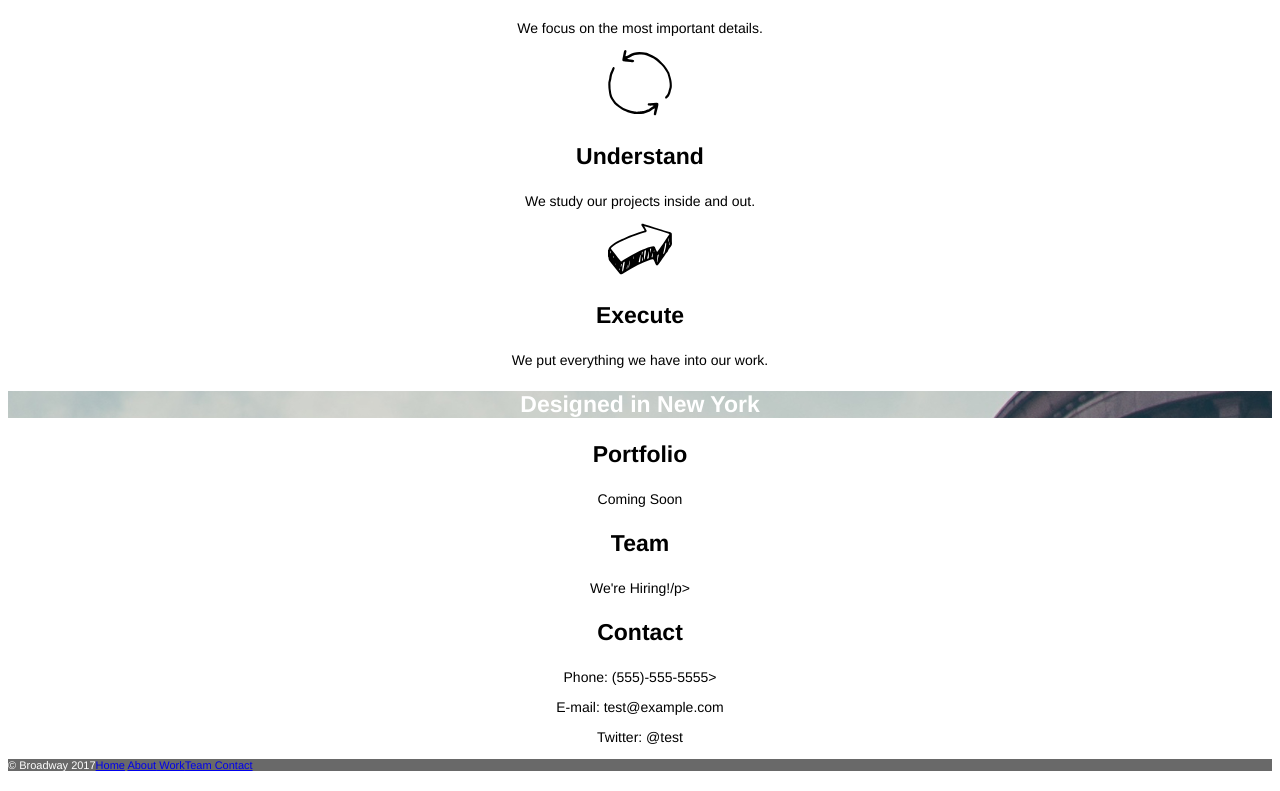
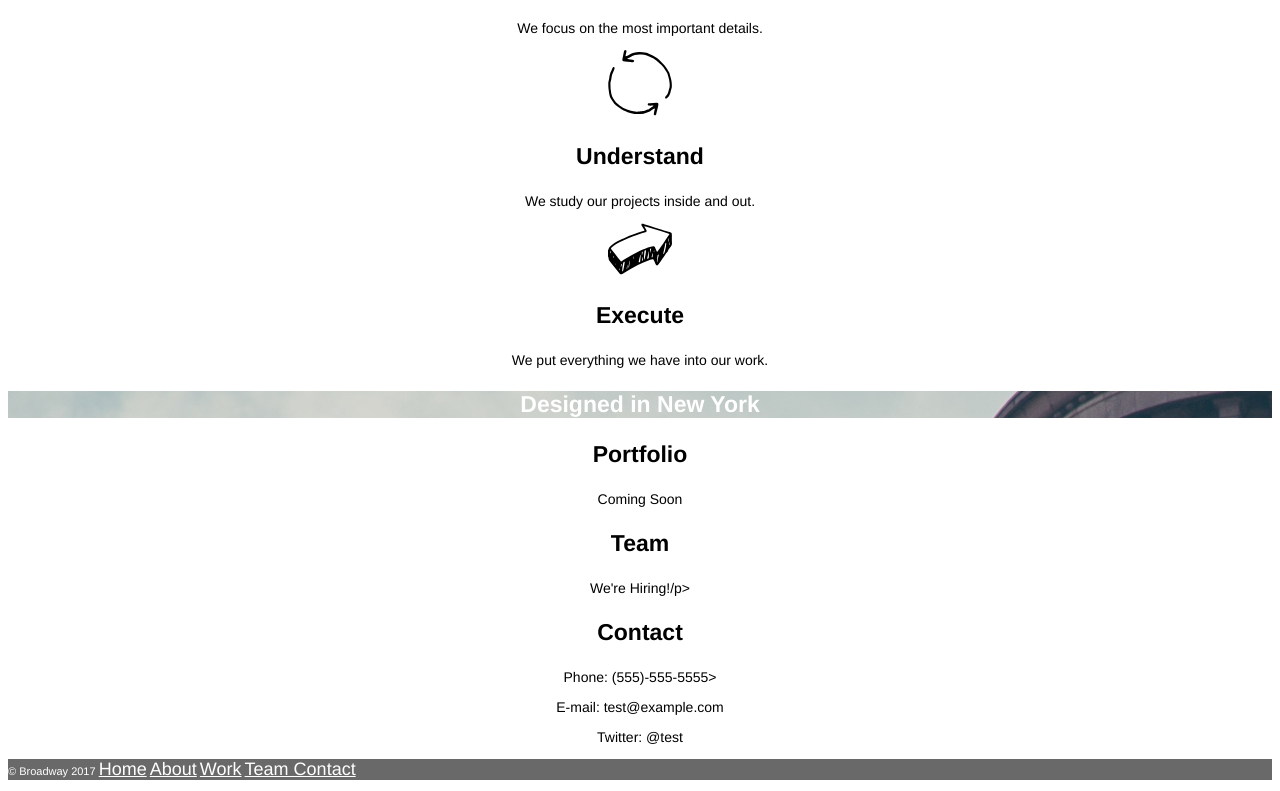
Before and after one commit to yosei0823/broadway, a plain HTML site: page index.html in a window 1280 px wide. Shown: the part 533-1324 px from the top of the page. Drawn offline with Linux system fonts and the light colour scheme.

Commit message:
revise footer

```diff
--- a/index.html
+++ b/index.html
@@ -47,6 +47,10 @@
 <p>Twitter: @test</p>
 
 
-<p class="footermessage">© Broadway 2017<a class=".footermessage-2" href="#">Home</a> <a class=".footermessage-2" href="#">About</a><a class=".footermessage-2" href="#"> Work</a><a class=".footermessage-2" href="#">Team Contact</a></p>
+<p class="footermessage">© Broadway 2017
+  <a class="footermessage-2" href="#">Home</a>
+  <a class="footermessage-2" href="#">About</a>
+  <a class="footermessage-2" href="#">Work</a>
+  <a class="footermessage-2" href="#">Team Contact</a></p>
   </body>
 </html>
```
